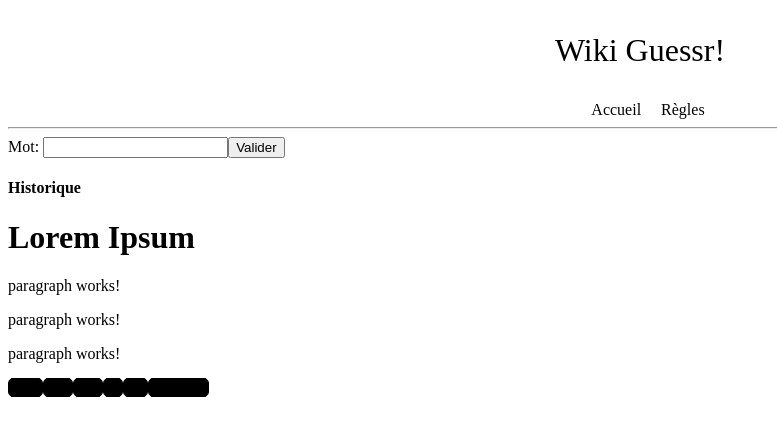
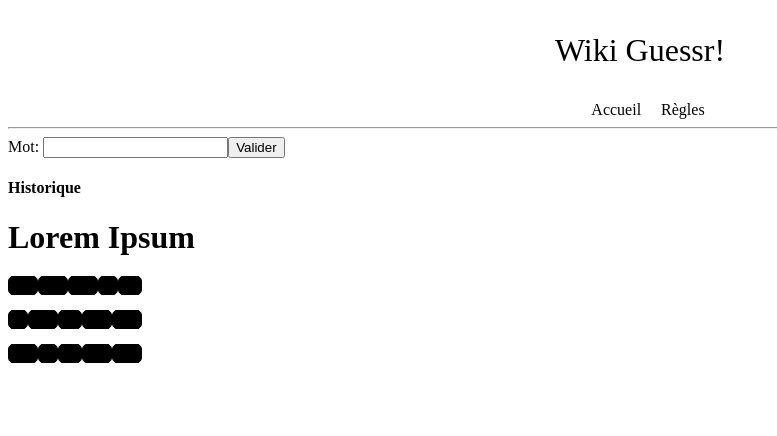
Before and after one commit to Mafeuh/WikiGuessrAngular, an Angular app: page /game in a window 1280 px wide. Shown: the top 436 px of the page, without its empty margins (0-777 px from the left). Built offline with nearby package versions, Linux system fonts and the light colour scheme.

Commit message:
Works as is!

```diff
--- a/src/app/game-page/game-page.component.ts
+++ b/src/app/game-page/game-page.component.ts
@@ -1,12 +1,15 @@
-import { AfterViewInit, Component } from '@angular/core';
+import { AfterViewInit, Component, ViewChild } from '@angular/core';
+import { GameComponent } from '../game/game.component';
 
 @Component({
   selector: 'app-game-page',
   templateUrl: './game-page.component.html',
   styleUrl: './game-page.component.scss'
 })
-export class GamePageComponent implements AfterViewInit {
+export class GamePageComponent {
   testedWords: String[] = [];
+
+  @ViewChild(GameComponent) game!: GameComponent;
 
   constructor(){ }
 
@@ -17,8 +20,7 @@ export class GamePageComponent implements AfterViewInit {
       this.testedWords.push(word);
     }
     input.value = '';
-  }
 
-  ngAfterViewInit(): void {
+    this.game.tryWord(word);
   }
 }
--- a/src/app/game/game.component.html
+++ b/src/app/game/game.component.html
@@ -1,5 +1,3 @@
 <h1>Lorem Ipsum</h1>
 
-<app-paragraph *ngFor="let paragraph of paragraphs"></app-paragraph>
-
-<app-word *ngFor="let word of sentence.split(' ')" [word]="word"></app-word>
+<app-paragraph *ngFor="let paragraph of paragraphs" [paragraph]="paragraph"></app-paragraph>
--- a/src/app/game/game.component.ts
+++ b/src/app/game/game.component.ts
@@ -1,4 +1,5 @@
-import { Component, Input, OnInit } from '@angular/core';
+import { Component, Input, OnInit, QueryList, ViewChildren } from '@angular/core';
+import { ParagraphComponent } from '../paragraph/paragraph.component';
 
 @Component({
   selector: 'app-game',
@@ -9,19 +10,21 @@ export class GameComponent implements OnInit {
   pageTitle!: String;
   paragraphs!: String[];
 
-  sentence:String = "Lorem, ipsum dolor sit amet consectetur";
+  @ViewChildren(ParagraphComponent) paragChildren!: QueryList<ParagraphComponent>
 
   constructor(){ }
 
   ngOnInit(): void {
     this.paragraphs = [
-      "Lorem Ipsum Dolor? Sit, Amet",
-      "adj. apodk, apodkz! ejae",
-      "Troisième phrase pour tester"
+      "Lorem Ipsum Dolor Sit Amet",
+      "Sit Dolor Amet Lorem Ipsum",
+      "Lorem Sit Amet Ipsum Dolor"
     ]
   }
 
-  tryWord():void {
-
+  tryWord(word:String):void {
+    this.paragChildren.forEach(parag => {
+      parag.tryWord(word);
+    })
   }
 }
--- a/src/app/paragraph/paragraph.component.html
+++ b/src/app/paragraph/paragraph.component.html
@@ -1 +1 @@
-<p>paragraph works!</p>
+<p class="paragraph"><app-word *ngFor="let word of paragraph.split(' ')" [word]="word"></app-word></p>
--- a/src/app/paragraph/paragraph.component.ts
+++ b/src/app/paragraph/paragraph.component.ts
@@ -1,4 +1,5 @@
-import { Component } from '@angular/core';
+import { Component, Input, OnInit, QueryList, ViewChildren } from '@angular/core';
+import { WordComponent } from '../word/word.component';
 
 @Component({
   selector: 'app-paragraph',
@@ -6,5 +7,13 @@ import { Component } from '@angular/core';
   styleUrl: './paragraph.component.scss'
 })
 export class ParagraphComponent {
+  @Input('paragraph') paragraph!: String;
 
+  @ViewChildren(WordComponent) words!: QueryList<WordComponent>;
+
+  tryWord(word: String):void {
+    this.words.forEach(wordComp => {
+      wordComp.tryWord(word);
+    })
+  }
 }
--- a/src/app/word/word.component.html
+++ b/src/app/word/word.component.html
@@ -1,4 +1,4 @@
-<span class="word" (click)="switchState()">
+<span class="word">
     <span *ngIf="hidden" ngClass="hidden ? hidden"><span *ngFor="let i of [].constructor(word.length)">|</span></span>
     <span *ngIf="!hidden">{{ word }}</span>
 </span>
--- a/src/app/word/word.component.ts
+++ b/src/app/word/word.component.ts
@@ -5,15 +5,13 @@ import { Component, Input, OnInit } from '@angular/core';
   templateUrl: './word.component.html',
   styleUrl: './word.component.scss'
 })
-export class WordComponent implements OnInit {
+export class WordComponent {
   hidden: boolean = true;
   @Input('word') word!: String;
 
-  ngOnInit(): void {
-
-  }
-
-  switchState():void {
-    this.hidden = !this.hidden;
+  tryWord(word:String):void {
+    if(this.hidden && this.word.toLocaleLowerCase() == word.toLocaleLowerCase()){
+      this.hidden = false;
+    }
   }
 }
```
